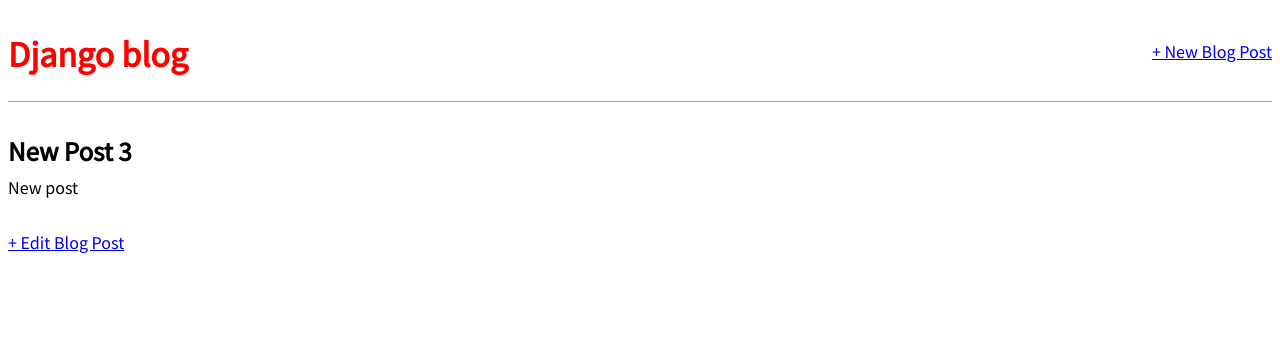
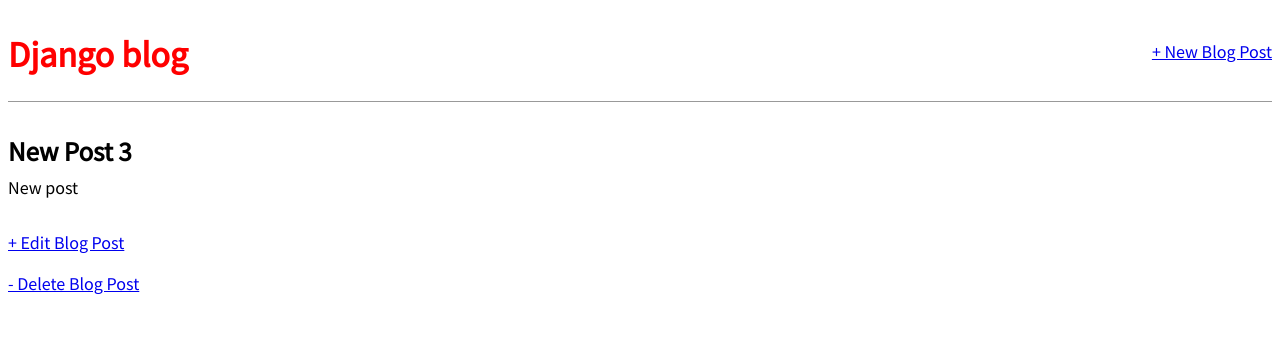
Before and after one commit to peteralexandercharles/blog-app, a Django app: page /post/3/ in a window 1280 px wide. Shown: the top 362 px of the page. Run offline with Django 3.2, Linux system fonts and the light colour scheme; data comes from the database, SQL or seed files in the repository; both versions use the stored data as it was after the commit.

Commit message:
implemented DeleteView now we can delete posts

```diff
--- a/blog/urls.py
+++ b/blog/urls.py
@@ -5,9 +5,11 @@ from .views import (
         BlogDetailView,
         BlogCreateView,
         BlogUpdateView,
+        BlogDeleteView,
         )
 
 urlpatterns = [
+        path('post/<int:pk>/delete/', BlogDeleteView.as_view(), name='post_delete'),
         path('post/<int:pk>/update/', BlogUpdateView.as_view(), name='post_update'),
         path('post/create/', BlogCreateView.as_view(), name='post_create'),
         path('post/<int:pk>/', BlogDetailView.as_view(), name='post_detail'),
--- a/blog/views.py
+++ b/blog/views.py
@@ -2,10 +2,12 @@ from django.views.generic import (
         ListView,
         DetailView,
         CreateView,
-        UpdateView
+        UpdateView,
+        DeleteView,
         )
 
 from .models import Post
+from django.urls import reverse_lazy
 
 
 class BlogListView(ListView):
@@ -25,3 +27,8 @@ class BlogUpdateView(UpdateView):
     model = Post
     template_name = 'post_update.html'
     fields = ['title', 'body']
+
+class BlogDeleteView(DeleteView):
+    model = Post
+    template_name = 'post_delete.html'
+    success_url = reverse_lazy('home')
--- a/templates/post_detail.html
+++ b/templates/post_detail.html
@@ -6,4 +6,5 @@
 		<p>{{ object.body }}</p>
 	</div>
 	<p><a href="{% url 'post_update' post.pk %}">+ Edit Blog Post</a></p>
+	<p><a href="{% url 'post_delete' post.pk %}">- Delete Blog Post</a></p>
 {% endblock content %}
```
Also changed, not shown: templates/post_delete.html (added, +9 -0 lines), db.sqlite3.
